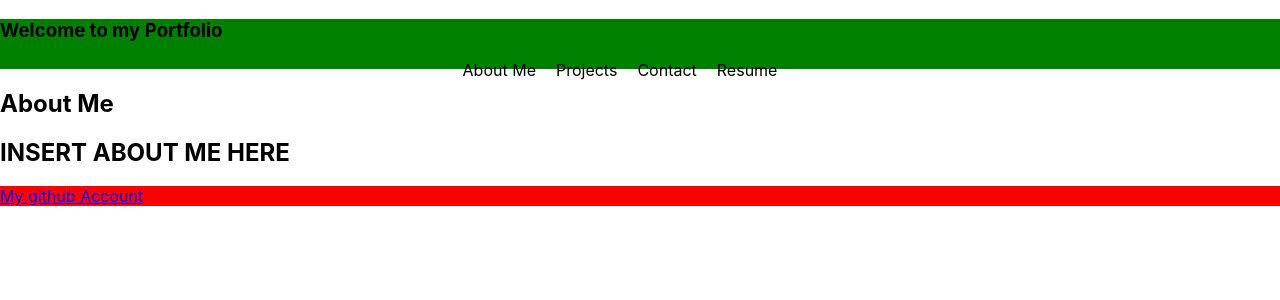
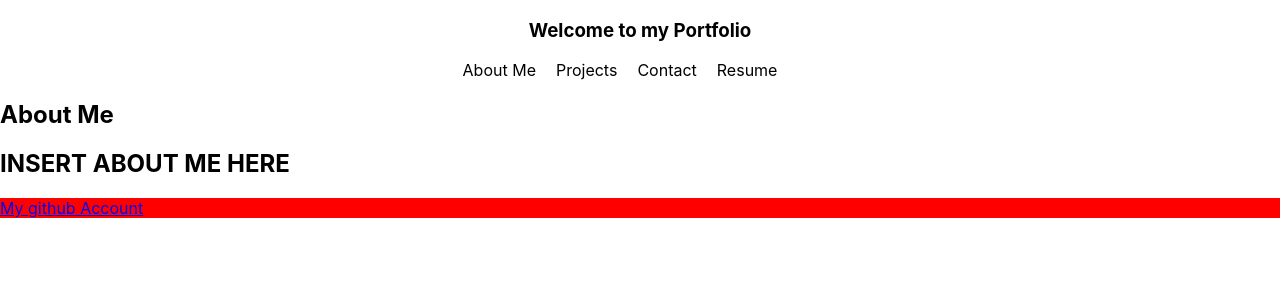
Before and after one commit to briannalbo/Portfolio-react, a React (Create React App) app in the folder portfolio/: page / in a window 1280 px wide. Shown: the top 300 px of the page. Built offline with nearby package versions, Linux system fonts and the light colour scheme.

Commit message:
updated header styling

```diff
--- a/portfolio/src/components/header.js
+++ b/portfolio/src/components/header.js
@@ -3,9 +3,11 @@ import React from 'react';
 
 const styles = {
     header: {
+        width: '100%',
+        textAlign: 'center',
+        display: 'inline-block',
+        height: '50px',
 
-        height: '50px',
-        background: 'green'
     }
 };
 
```
